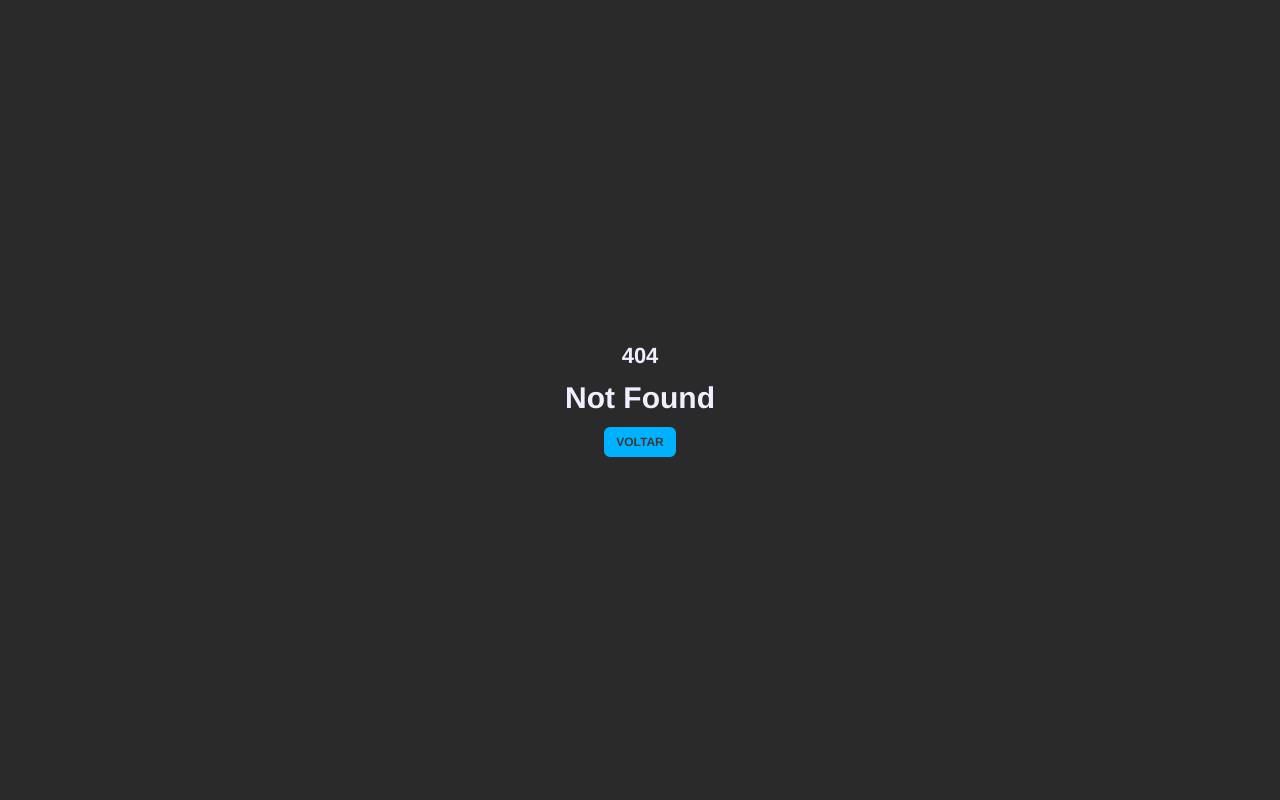
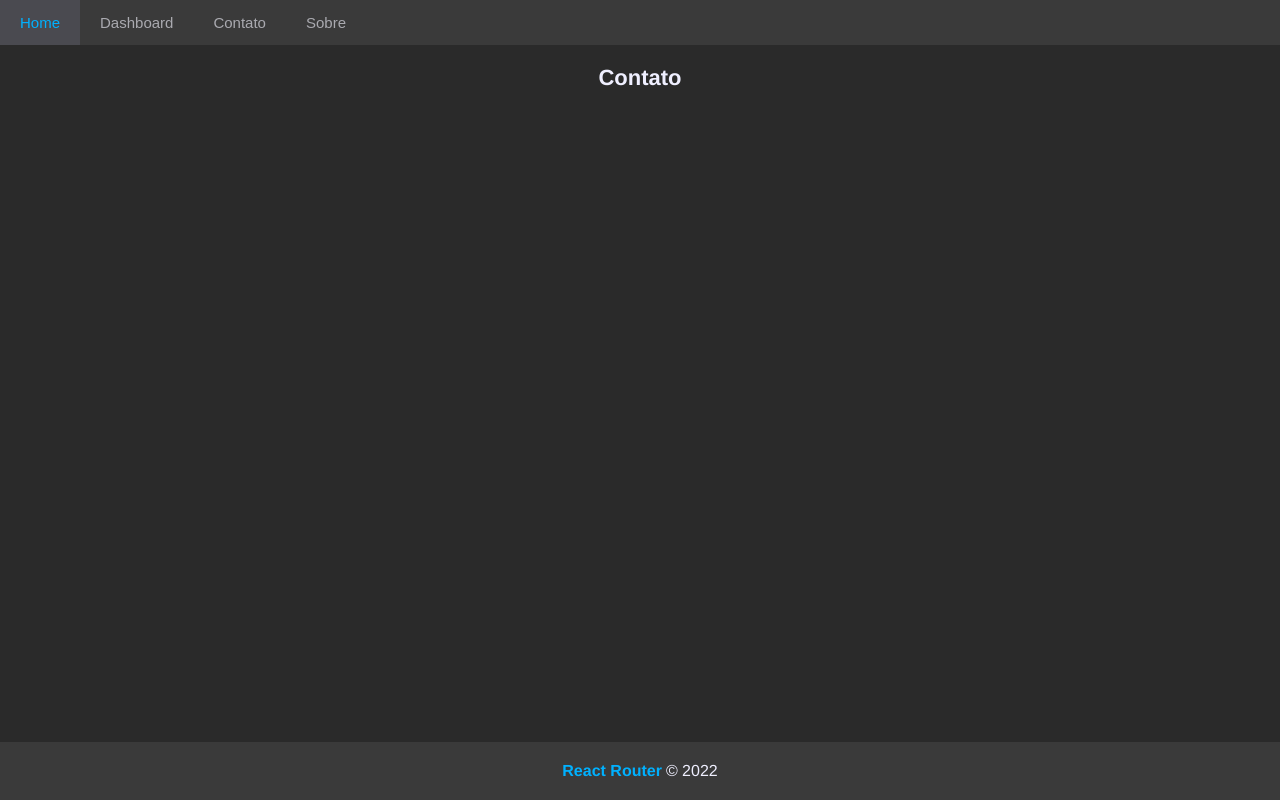
Before and after one commit to LucasLuccaCode/react-router-authentication, a React (Vite) app: page /contact in a window 1280 px wide. Before the commit this address had no page. Built offline with nearby package versions, Linux system fonts and the light colour scheme.

Commit message:
feat: added contact route

```diff
--- /dev/null
+++ b/src/pages/Contact/index.jsx
@@ -0,0 +1,7 @@
+export default function Contact() {
+  return (
+    <div className="c-contact">
+      <h1>Contato</h1>
+    </div>
+  )
+}
--- a/src/routes/index.jsx
+++ b/src/routes/index.jsx
@@ -3,6 +3,7 @@ import { createBrowserRouter } from "react-router-dom"
 import Root from "../pages/Root"
 import NotFound from "../pages/NotFound"
 import Dashboard from "../pages/Dashboard"
+import Contact from "../pages/Contact"
 
 export default createBrowserRouter([
   {
@@ -13,6 +14,10 @@ export default createBrowserRouter([
       {
         path: "dashboard",
         element: <Dashboard />
+      },
+      {
+        path: "contact",
+        element: <Contact />
       }
     ]
   }
```
